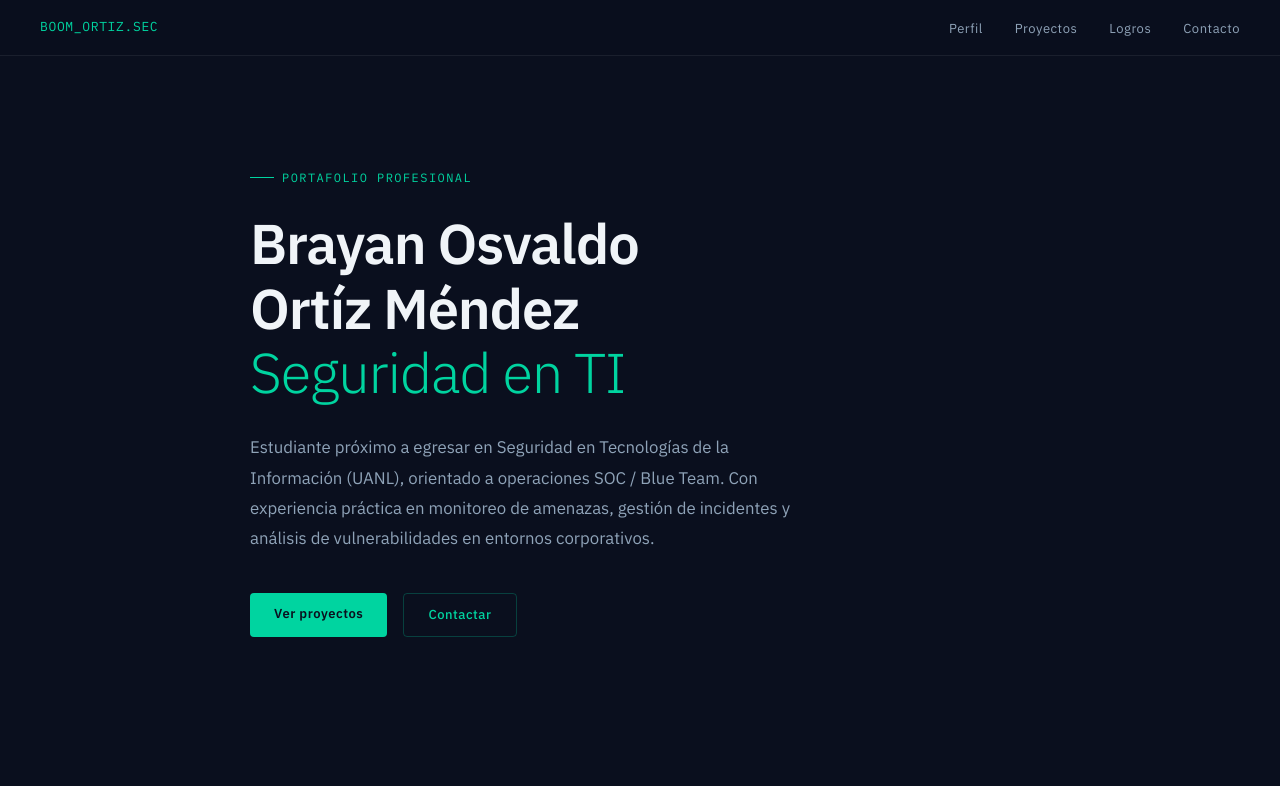
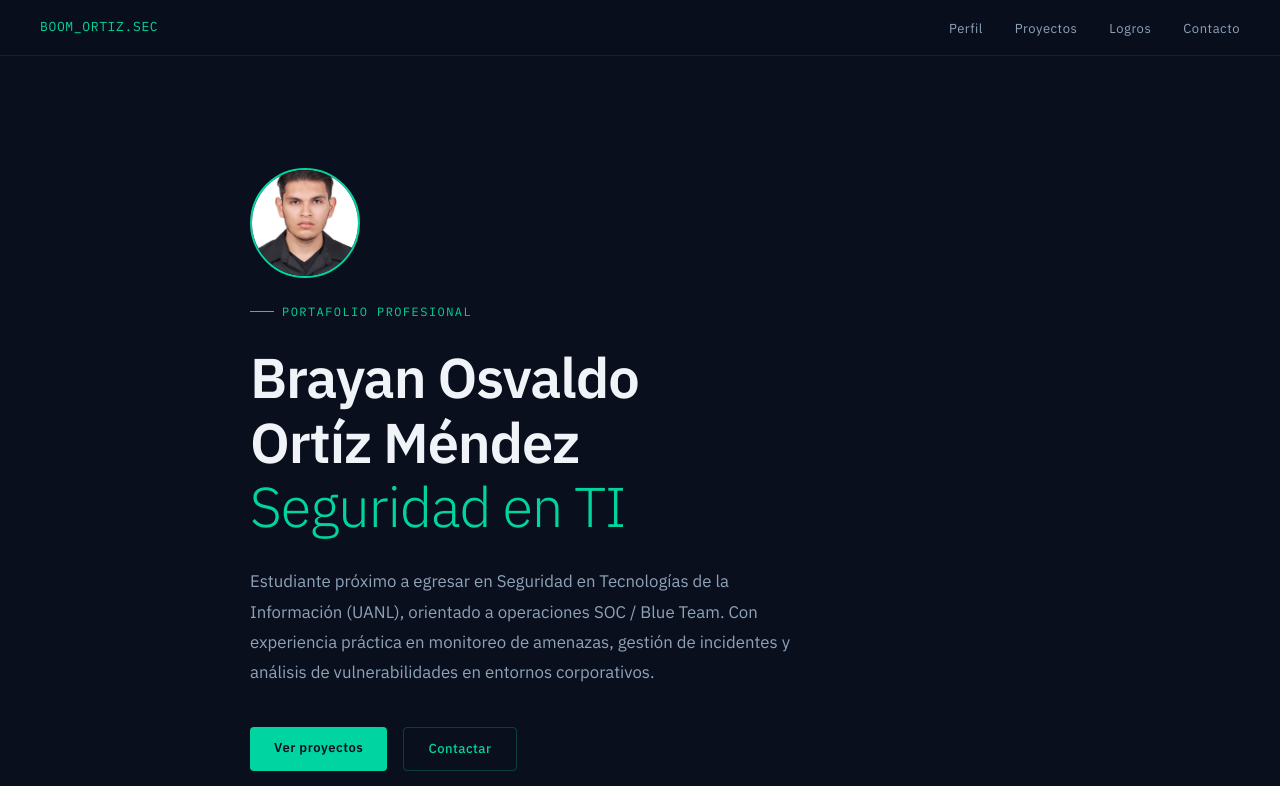
Before and after one commit to Lavso-Itro/brayan-ortiz.github.io, a plain HTML site: page index.html in a window 1280 px wide. Shown: the top 786 px of the page. Drawn offline with Linux system fonts and the light colour scheme.

Commit message:
Update index.html

```diff
--- a/index.html
+++ b/index.html
@@ -124,6 +124,7 @@
 </nav>
 
 <div class="hero">
+  <img src="Brayan Osvaldo Ortiz Mendez.jpg" alt="Brayan Ortíz" style="width:110px; height:110px; border-radius:50%; object-fit:cover; border: 2px solid var(--accent); margin-bottom: 1.5rem; display:block;">
   <div class="hero-tag">Portafolio profesional</div>
   <h1><strong>Brayan Osvaldo<br>Ortíz Méndez</strong><br><span class="hero-accent">Seguridad en TI</span></h1>
   <p class="hero-sub">Estudiante próximo a egresar en Seguridad en Tecnologías de la Información (UANL), orientado a operaciones SOC / Blue Team. Con experiencia práctica en monitoreo de amenazas, gestión de incidentes y análisis de vulnerabilidades en entornos corporativos.</p>
```
